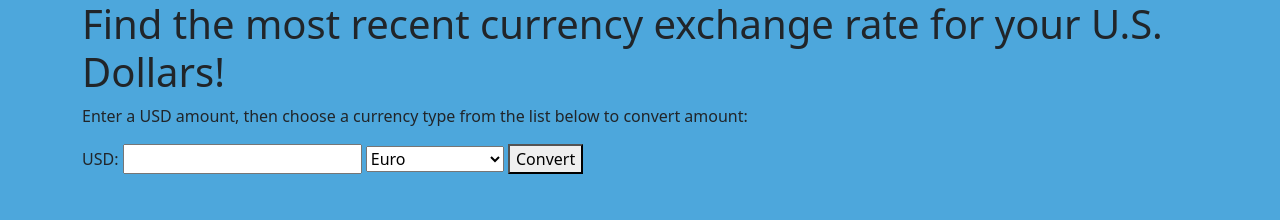
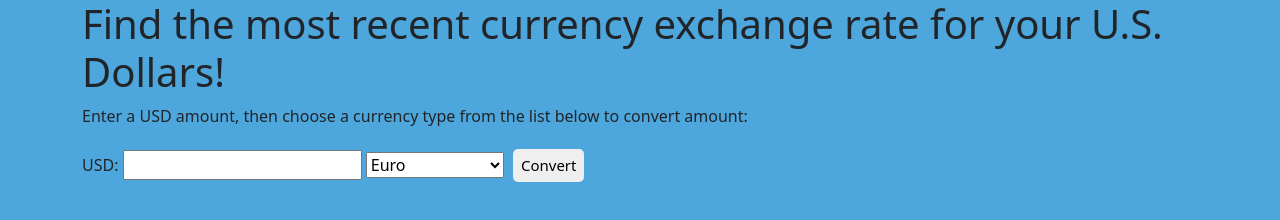
Before and after one commit to ekmagiccat/currency-exchange, a website built with webpack: page src/index.html in a window 1280 px wide. Built offline with nearby package versions, Linux system fonts and the light colour scheme.

Commit message:
update README and style button

```diff
--- a/src/css/styles.css
+++ b/src/css/styles.css
@@ -1,3 +1,12 @@
 body {
   background-color: #4da7dc;
 }
+button {
+  border-radius: 5px;
+  border: none;
+  padding: 5px 8px;
+  margin: 5px;
+  font-size: 15px;
+  text-align: center;
+  cursor: pointer;
+}
--- a/src/index.js
+++ b/src/index.js
@@ -40,9 +40,9 @@ async function printElements(response, currencyType, usdAmount) {
     } ${currencyType}`;
   }
   if (selectedCurrency === "Chilean Peso") {
-    document.querySelector(
-      "#showResponse"
-    ).innerText = ` $${usdAmount} = ${chileRate * usdAmount} ${currencyType}`;
+    document.querySelector("#showResponse").innerText = ` $${usdAmount} = ${
+      chileRate * usdAmount
+    } ${currencyType}`;
   }
   if (selectedCurrency === "British Pound") {
     document.querySelector("#showResponse").innerText = ` $${usdAmount} = ${
--- a/webpack.config.js
+++ b/webpack.config.js
@@ -15,9 +15,9 @@ module.exports = {
   },
   devtool: "eval-source-map",
   plugins: [
-    new Dotenv(),
     new ESLintPlugin(),
     new CleanWebpackPlugin(),
+    new Dotenv(),
     new HtmlWebpackPlugin({
       title: "Project",
       template: "./src/index.html",
```
Also changed, not shown: README.md.
